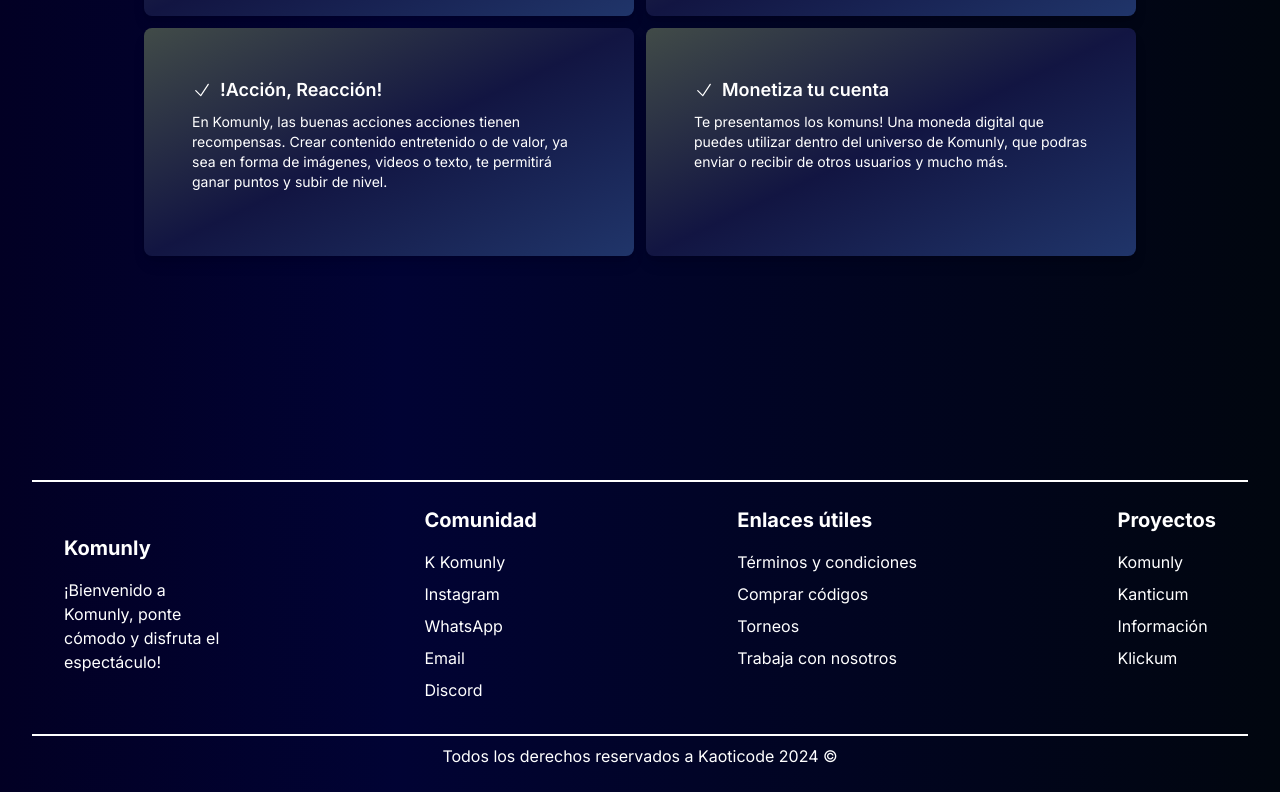
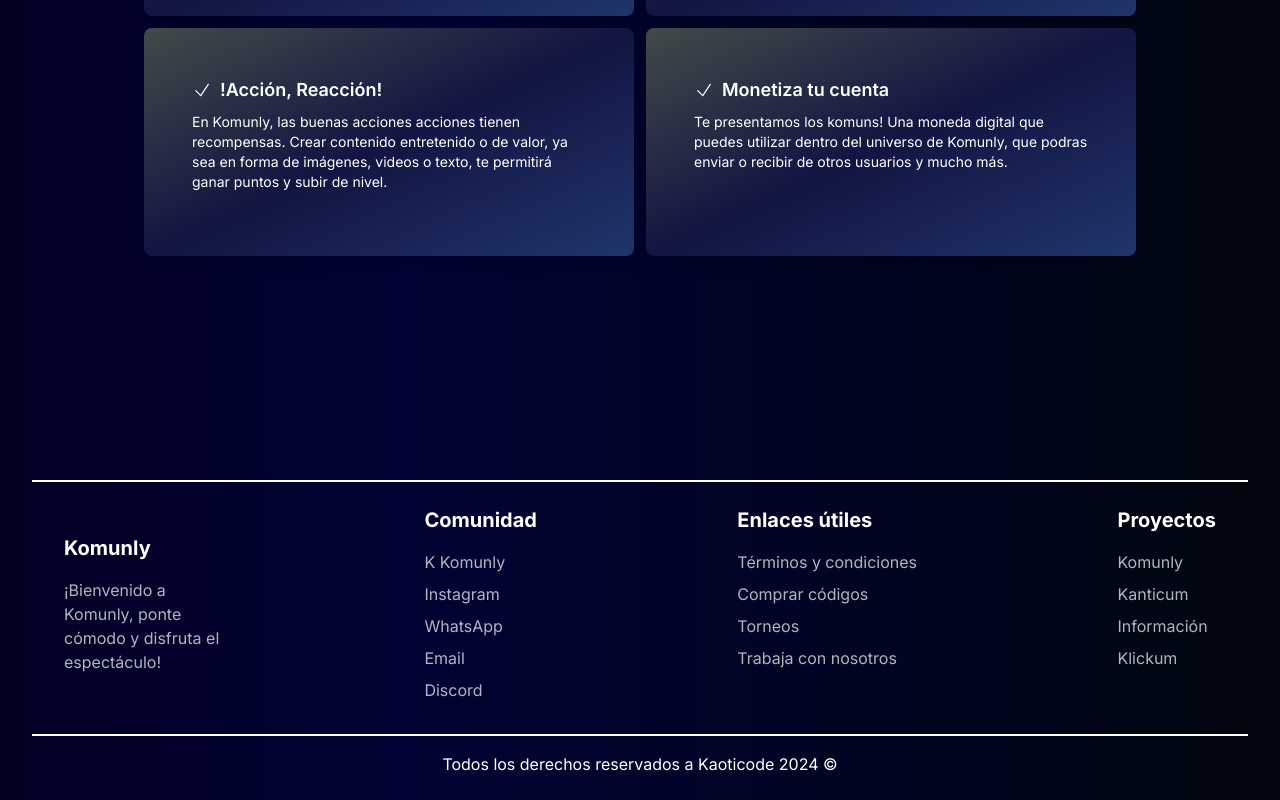
Before and after one commit to Kaoticode/komunly_web, a Next.js app: page / in a window 1280 px wide. Shown: the part 1301-2101 px from the top of the page. Built offline with nearby package versions, Linux system fonts and the light colour scheme.

Commit message:
Arreglos, animaciones y detalles del footer

```diff
--- a/src/app/layout.js
+++ b/src/app/layout.js
@@ -13,7 +13,7 @@
     <html lang="es">
       <body className={inter.className}>
         {children}
-        </body>
+      </body>
     </html>
   );
 }
--- a/src/components/Footer.js
+++ b/src/components/Footer.js
@@ -2,122 +2,125 @@
   const COMMUNITY_LINKS = [
     {
       link: 'K Komunly',
-      url: ''
+      url: '#Komunly'
     },
     {
       link: 'Instagram',
-      url: ''
+      url: '#Instagram'
     },
     {
       link: 'WhatsApp',
-      url: ''
+      url: '#WhatsApp'
     },
     {
       link: 'Email',
-      url: ''
+      url: '#Email'
     },
     {
       link: 'Discord',
-      url: ''
+      url: '#Discord'
     }
   ]
   const USEFUL_LINKS = [
     {
       link: 'Términos y condiciones',
-      url: ''
+      url: '#Términos'
     },
     {
       link: 'Comprar códigos',
-      url: ''
+      url: '#Comprar'
     },
     {
       link: 'Torneos',
-      url: ''
+      url: '#Torneos'
     },
     {
       link: 'Trabaja con nosotros',
-      url: ''
+      url: '#Trabaja'
     }
   ]
   const PROJECTS_LINKS = [
     {
       link: 'Komunly',
-      url: ''
+      url: '#Komunly'
     },
     {
       link: 'Kanticum',
-      url: ''
+      url: '#Kanticum'
     },
     {
       link: 'Información',
-      url: ''
+      url: '#Información'
     },
     {
       link: 'Klickum',
-      url: ''
+      url: '#Klickum'
     }
   ]
   return (
     <footer className='flex gap-8 flex-col border-t-2 border-white py-6 mx-8 mt-20'>
       <div className='flex flex-wrap md:justify-between justify-center gap-8 px-8'>
         <div className='flex flex-col gap-4 w-full justify-center md:w-auto'>
-          <strong className='text-center md:text-left text-base md:text-xl'>
-            Komunly
-          </strong>
-          <p className='text-sm text-center md:text-left md:text-base md:max-w-40'>
+          <strong className='text-center md:text-left text-xl'>Komunly</strong>
+          <p className=' opacity-70 text-sm text-center md:text-left md:text-base md:max-w-40'>
             ¡Bienvenido a Komunly, ponte cómodo y disfruta el espectáculo!
           </p>
         </div>
         <div className='flex flex-col gap-4 w-full md:w-auto'>
-          <strong className='text-center md:text-left text-base md:text-xl'>
+          <strong className='text-center md:text-left text-xl'>
             Comunidad
           </strong>
           <div className='flex flex-col gap-2'>
             {COMMUNITY_LINKS.map((e) => (
+              <span key={e.link} className='text-center md:text-left'>
                 <a
                   href={e.url}
                   key={e.link}
-                className='text-center md:text-left text-sm md:text-base'
+                  className='relative opacity-70 md:after:bg-white md:after:h-[2px] md:after:w-full md:after:absolute md:after:left-0 md:after:bottom-0 md:after:scale-0 md:hover:after:scale-100 md:after:transition-transform'
                 >
                   {e.link}
                 </a>
+              </span>
             ))}
           </div>
         </div>
         <div className='flex flex-col gap-4 w-full md:w-auto'>
-          <strong className='text-center md:text-left text-base md:text-xl'>
+          <strong className='text-center md:text-left text-xl'>
             Enlaces útiles
           </strong>
           <div className='flex flex-col gap-2'>
             {USEFUL_LINKS.map((e) => (
+              <span key={e.link} className='text-center md:text-left'>
                 <a
                   href={e.url}
                   key={e.link}
-                className='text-center md:text-left text-sm md:text-base'
+                  className='relative opacity-70 md:after:bg-white md:after:h-[2px] md:after:w-full md:after:absolute md:after:left-0 md:after:bottom-0 md:after:scale-0 md:hover:after:scale-100 md:after:transition-transform'
                 >
                   {e.link}
                 </a>
+              </span>
             ))}
           </div>
         </div>
         <div className='flex flex-col gap-4 w-full md:w-auto'>
-          <strong className='text-center md:text-left text-base md:text-xl'>
+          <strong className='text-center md:text-left text-xl'>
             Proyectos
           </strong>
           <div className='flex flex-col gap-2'>
             {PROJECTS_LINKS.map((e) => (
+              <span key={e.link} className='text-center md:text-left'>
                 <a
                   href={e.url}
-                key={e.link}
-                className='text-center md:text-left text-sm md:text-base'
+                  className='relative opacity-70 md:after:bg-white md:after:h-[2px] md:after:w-full md:after:absolute md:after:left-0 md:after:bottom-0 md:after:scale-0 md:hover:after:scale-100 md:after:transition-transform'
                 >
                   {e.link}
                 </a>
+              </span>
             ))}
           </div>
         </div>
       </div>
-      <span className='flex justify-center text-xs md:text-base border-t-2 border-white pt-2'>
+      <span className='flex justify-center text-sm md:text-base border-t-2 border-white pt-4'>
         Todos los derechos reservados a Kaoticode 2024 ©
       </span>
     </footer>
```
Lines whose indentation alone changed are shown as unchanged.
